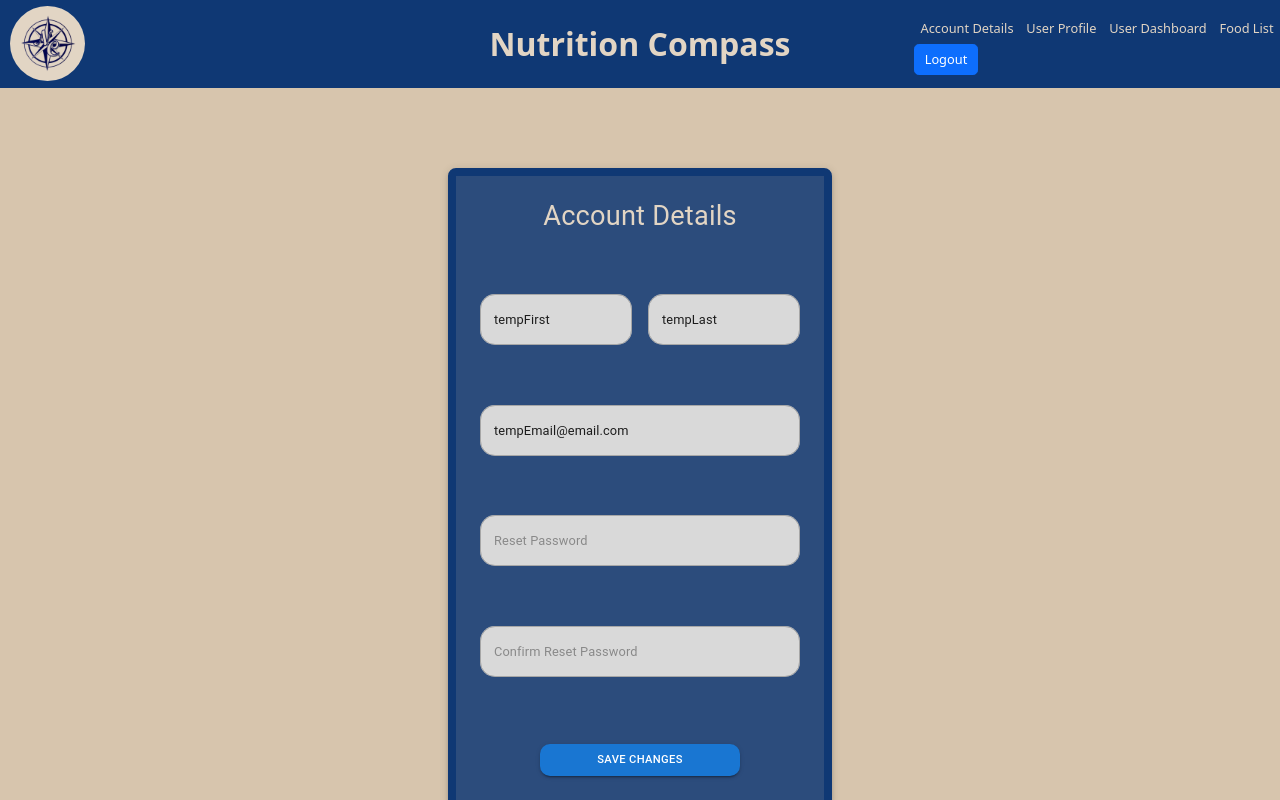
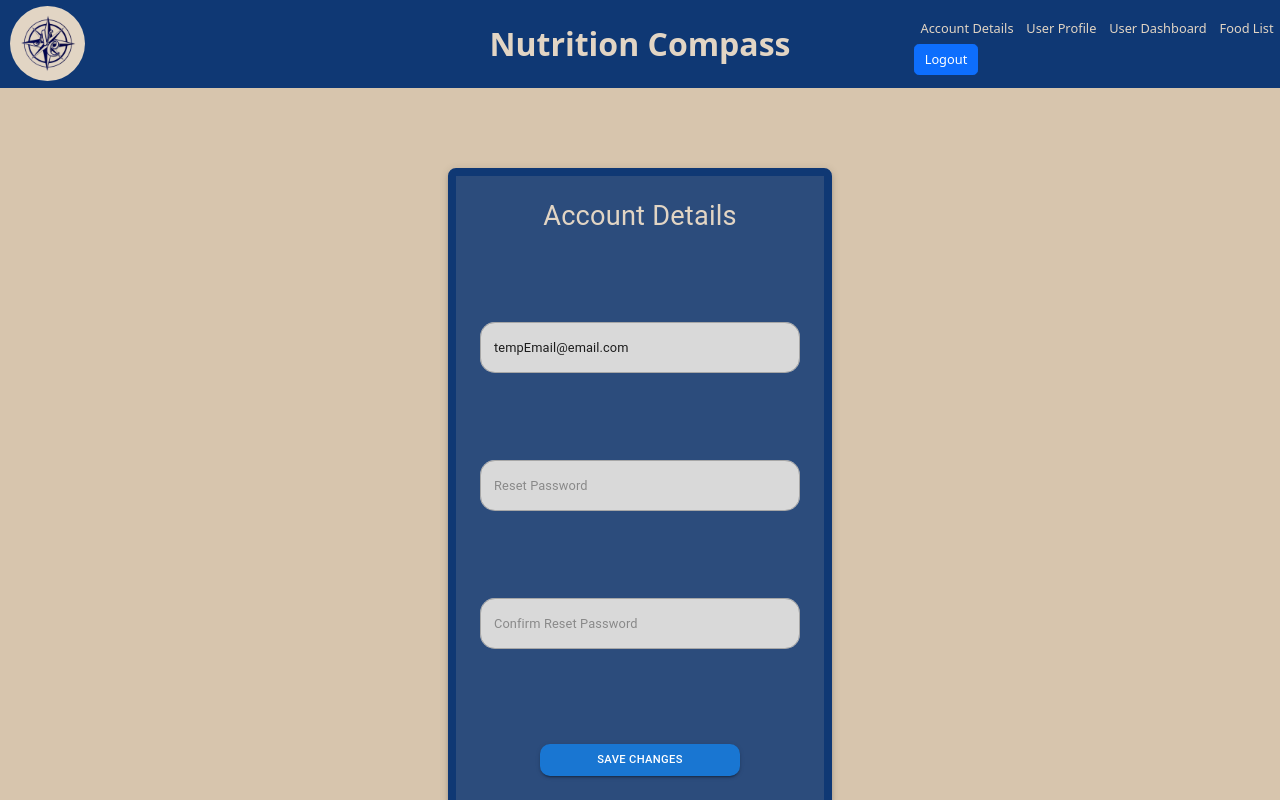
Before and after one commit to matt11matthew/NutritionCompass, a React (Create React App) app in the folder frontend/: page /account-details in a window 1280 px wide. Built offline with nearby package versions, Linux system fonts and the light colour scheme.

Commit message:
account details change

```diff
--- a/frontend/src/components/AccountDetails.tsx
+++ b/frontend/src/components/AccountDetails.tsx
@@ -76,35 +76,6 @@ function AccountDetails() {
                     Account Details
                 </Typography>
 
-                <Grid container spacing={2}>
-                    <Grid item xs={6}>
-                        <TextField
-                            className="custom-textfield"
-                            id="FirstName"
-                            placeholder="First Name"
-                            type="name"
-                            variant="outlined"
-                            margin="normal"
-                            fullWidth
-                            value={firstName}
-                            onChange={(e) => setFirstName(e.target.value)}
-                        />
-                    </Grid>
-                    <Grid item xs={6}>
-                        <TextField
-                            className="custom-textfield"
-                            id="LastName"
-                            placeholder="Last Name"
-                            type="name"
-                            variant="outlined"
-                            margin="normal"
-                            fullWidth
-                            value={lastName}
-                            onChange={(e) => setLastName(e.target.value)}
-                        />
-                    </Grid>
-                </Grid>
-
                 <TextField
                     className="custom-textfield"
                     id="Email"
```
